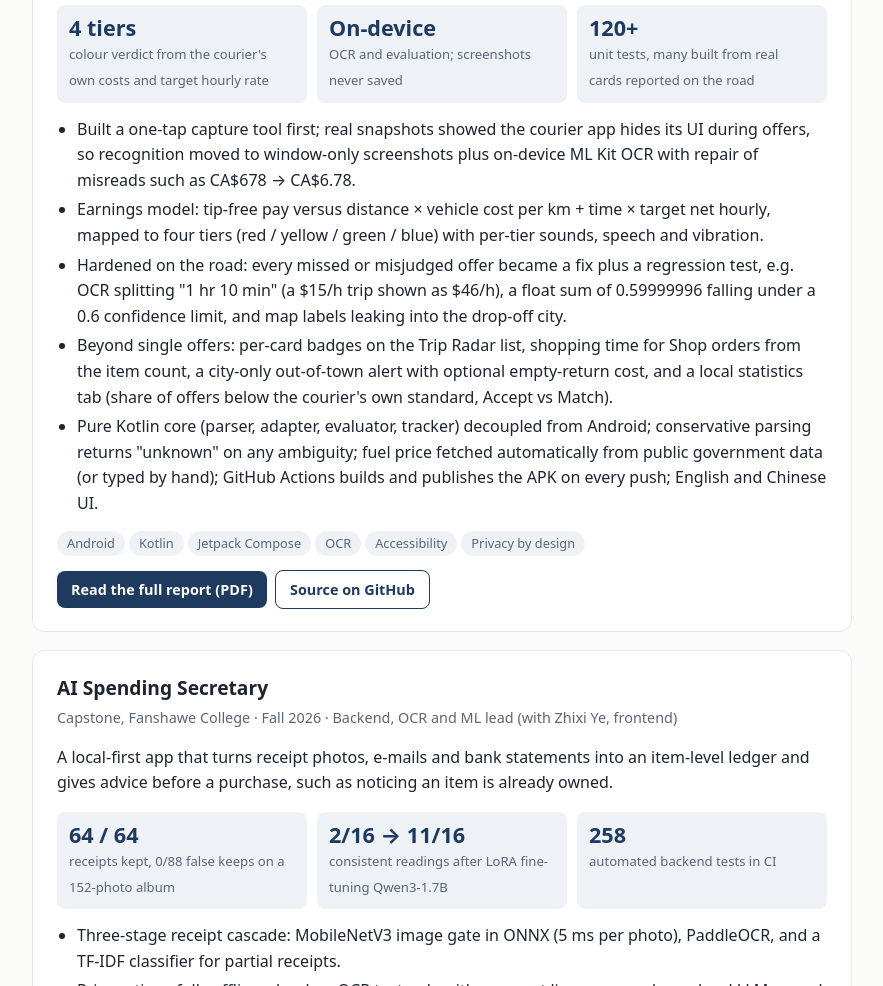
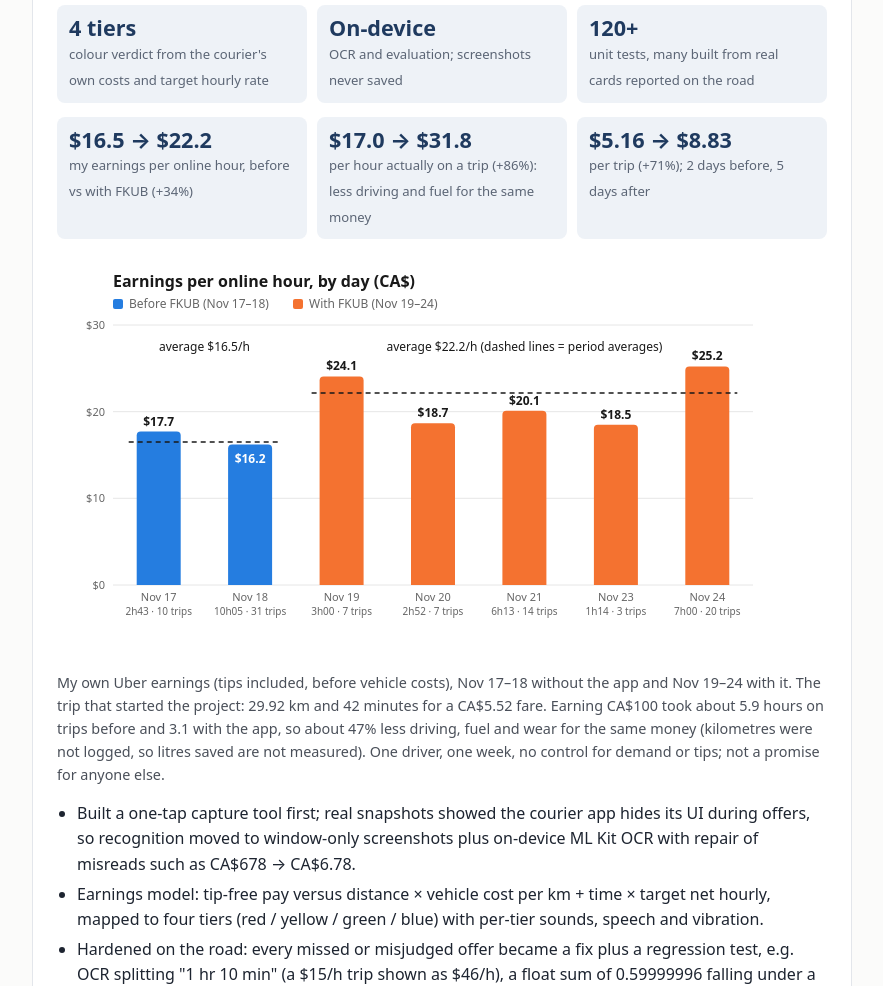
Before and after one commit to azureservertop-cell/azureservertop-cell.github.io, a plain HTML site: page index.html in a window 1280 px wide. Shown: the part 1060-2046 px from the top of the page, without its empty margins (198-1081 px from the left). Drawn offline with Linux system fonts and the light colour scheme.

Commit message:
FKUB: before and after earnings on the card and in the report
Co-Authored-By: Claude Fable 5.2 <noreply@anthropic.com>
Claude-Session: https://claude.ai/code/session_012XktF4B26VbyMWCGLDP6DG

```diff
--- a/index.html
+++ b/index.html
@@ -72,6 +72,13 @@ footer{color:var(--muted);font-size:.85rem;margin-top:48px}
     <div class="stat"><b>On-device</b><span>OCR and evaluation; screenshots never saved</span></div>
     <div class="stat"><b>120+</b><span>unit tests, many built from real cards reported on the road</span></div>
   </div>
+  <div class="stats">
+    <div class="stat"><b>$16.5 → $22.2</b><span>my earnings per online hour, before vs with FKUB (+34%)</span></div>
+    <div class="stat"><b>$17.0 → $31.8</b><span>per hour actually on a trip (+86%): less driving and fuel for the same money</span></div>
+    <div class="stat"><b>$5.16 → $8.83</b><span>per trip (+71%); 2 days before, 5 days after</span></div>
+  </div>
+  <img src="img/fkub-before-after.svg" alt="Earnings per online hour by day: CA$17.7 and CA$16.2 before FKUB; CA$24.1, 18.7, 20.1, 18.5 and 25.2 with FKUB" style="width:100%;max-width:720px;height:auto;border-radius:8px;margin:8px 0">
+  <p style="font-size:.9em;opacity:.8">My own Uber earnings (tips included, before vehicle costs), Nov 17–18 without the app and Nov 19–24 with it. The trip that started the project: 29.92 km and 42 minutes for a CA$5.52 fare. Earning CA$100 took about 5.9 hours on trips before and 3.1 with the app, so about 47% less driving, fuel and wear for the same money (kilometres were not logged, so litres saved are not measured). One driver, one week, no control for demand or tips; not a promise for anyone else.</p>
   <ul>
     <li>Built a one-tap capture tool first; real snapshots showed the courier app hides its UI during offers, so recognition moved to window-only screenshots plus on-device ML Kit OCR with repair of misreads such as CA$678 → CA$6.78.</li>
     <li>Earnings model: tip-free pay versus distance × vehicle cost per km + time × target net hourly, mapped to four tiers (red / yellow / green / blue) with per-tier sounds, speech and vibration.</li>
```
Also changed, not shown: img/fkub-before-after.svg (added), img/fkub-nov18-trip.jpg (added), 1 other file.
